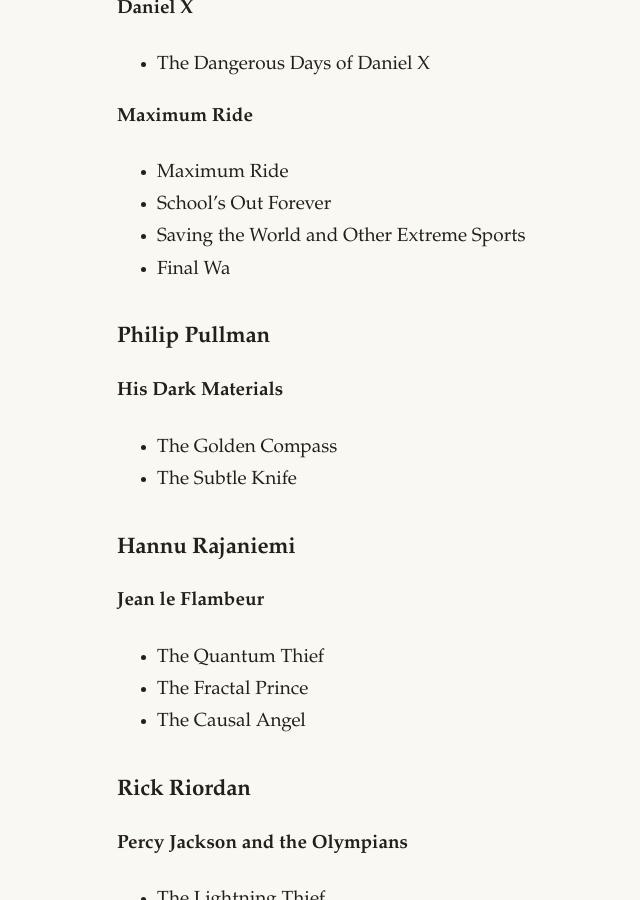
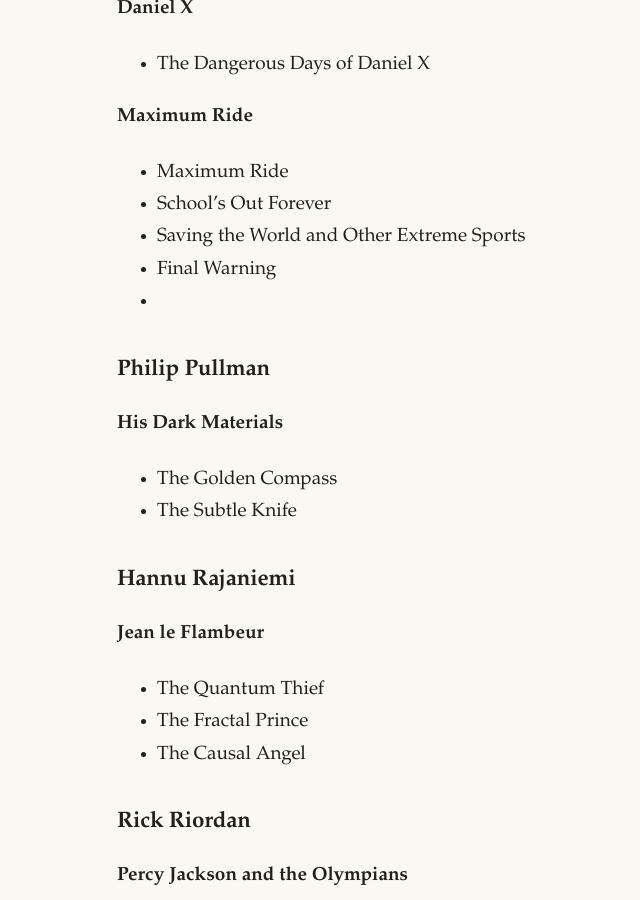
Before and after one commit to topearebi/aroamjti, a Jekyll site: the page built from books.md, in a window 1280 px wide and 900 px high, scrolled down 5041 px. Shown: the whole window, without its empty margins (219-859 px from the left). Built offline with Jekyll 4.4.1, drawn with Linux system fonts in a browser that asks for light colours.

Commit message:
Last Sync: 2026-07-04 11:48 (Mobile)

```diff
--- a/books.md
+++ b/books.md
@@ -149,7 +149,8 @@
   - Maximum Ride
   - School's Out Forever
   - Saving the World and Other Extreme Sports
-  - Final Wa
+  - Final Warning
+  -
 
 ### Philip Pullman
 
```
